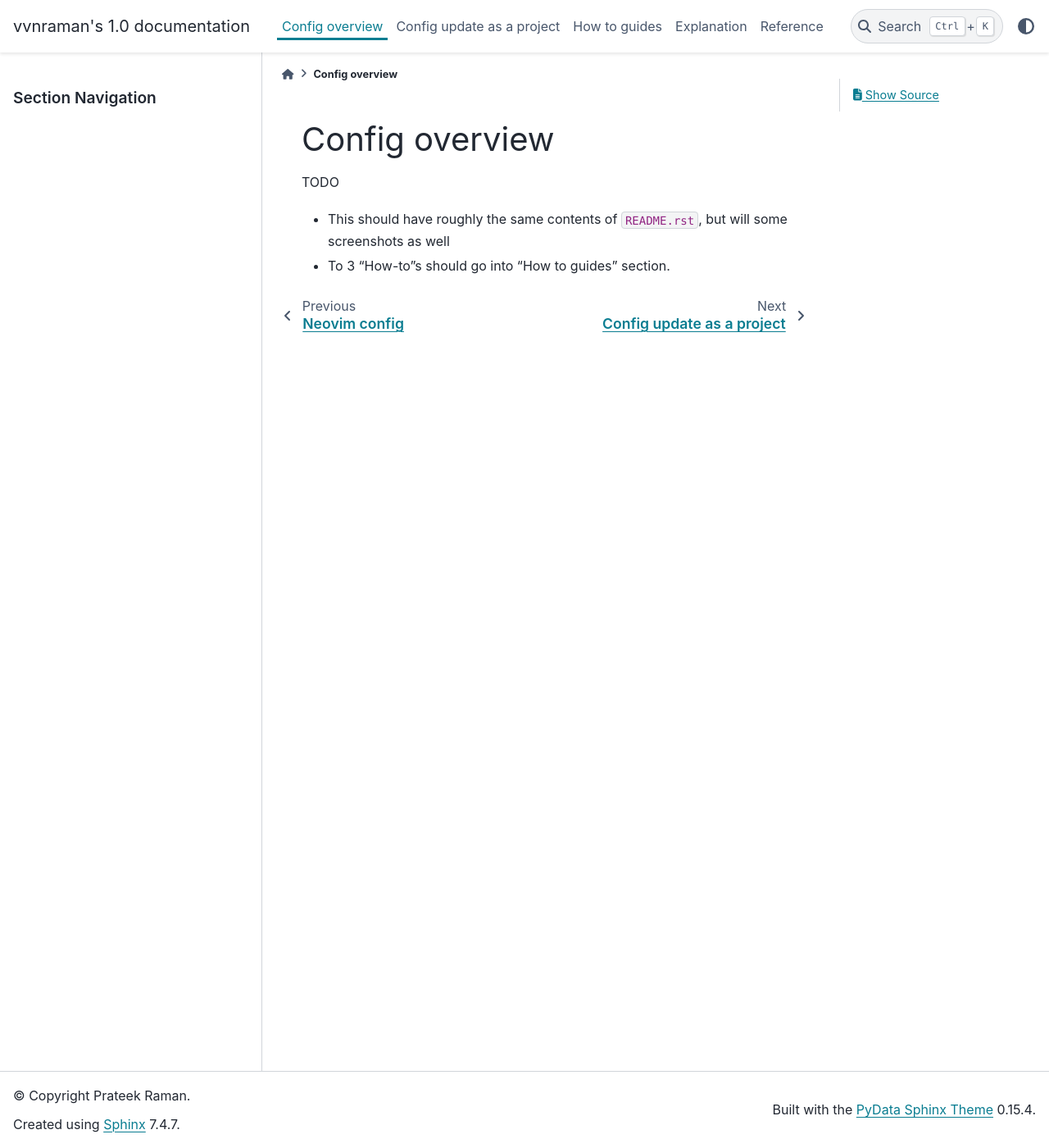
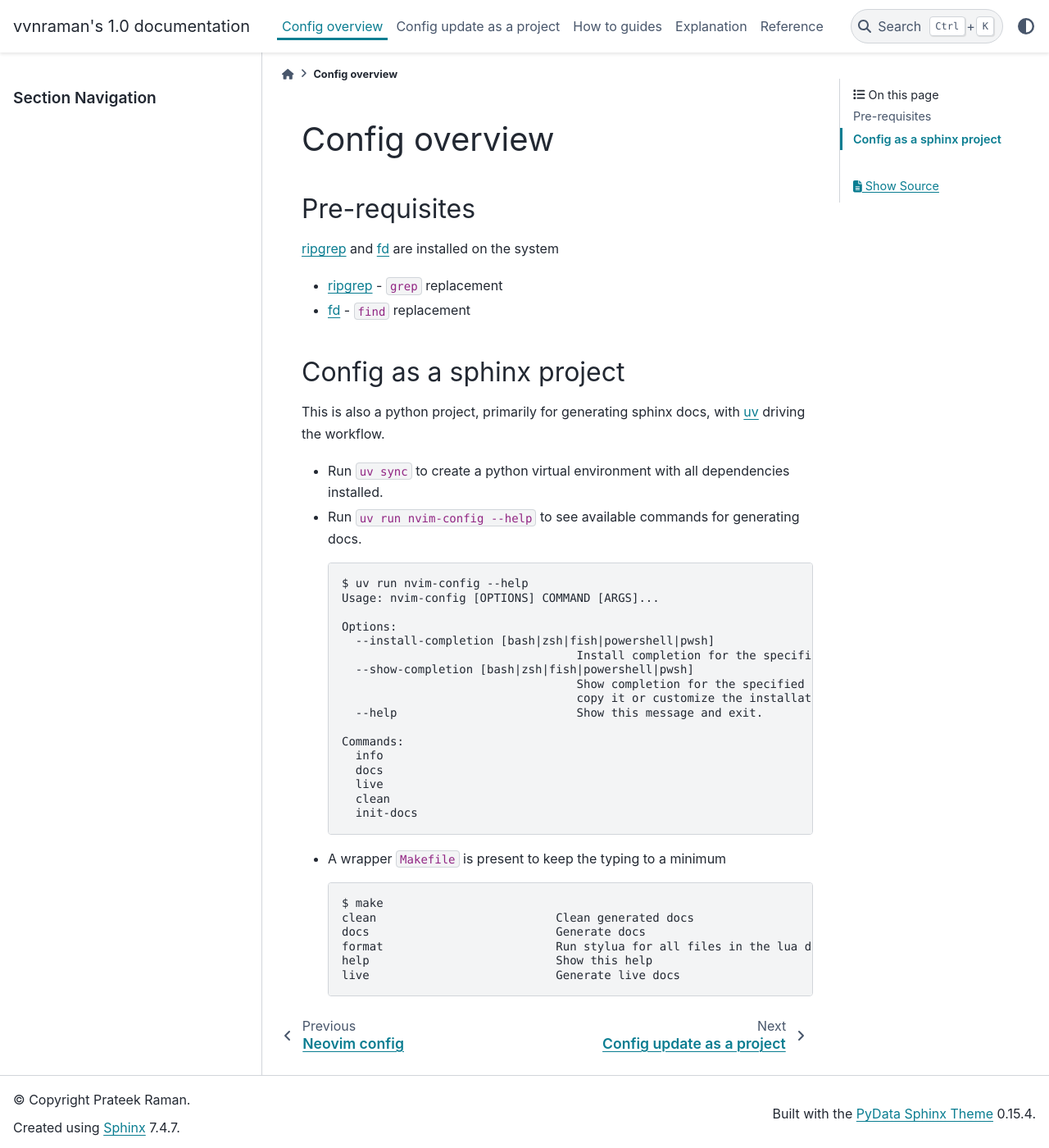
Before and after one commit to vvnraman/neovim-config, a Sphinx documentation site: the page built from docs/overview.rst, in a window 1280 px wide and 1400 px high. Shown: the whole window at 82% size. Built offline with Sphinx 7.4.7 and the PyData theme 0.15.4, drawn with Linux system fonts in a browser that asks for light colours.

Commit message:
Update docs, add docs publish (#6)

```diff
--- a/docs/how-to/index.rst
+++ b/docs/how-to/index.rst
@@ -6,4 +6,6 @@ How to guides
    :maxdepth: 1
    :caption: How to:
 
-TBD.
+   install-neovim
+   isolated-install
+   iterate-on-config
--- a/docs/overview.rst
+++ b/docs/overview.rst
@@ -2,9 +2,58 @@
 Config overview
 ###############
 
-TODO
+Pre-requisites
+==============
 
-- This should have roughly the same contents of ``README.rst``, but will some
-  screenshots as well
+`ripgrep`_ and `fd`_ are installed on the system
 
-- To 3 "How-to"s should go into "How to guides" section.
+* `ripgrep`_ - ``grep`` replacement
+
+* `fd`_ - ``find`` replacement
+
+.. _ripgrep: https://github.com/BurntSushi/ripgrep
+.. _fd: https://github.com/sharkdp/fd
+
+Config as a sphinx project
+==========================
+
+This is also a python project, primarily for generating sphinx docs, with `uv`_
+driving the workflow.
+
+.. _`uv`: https://docs.astral.sh/uv/
+
+* Run ``uv sync`` to create a python virtual environment with all dependencies
+  installed.
+
+* Run ``uv run nvim-config --help`` to see available commands for generating docs.
+
+  .. code-block:: console
+
+     $ uv run nvim-config --help
+     Usage: nvim-config [OPTIONS] COMMAND [ARGS]...
+
+     Options:
+       --install-completion [bash|zsh|fish|powershell|pwsh]
+                                       Install completion for the specified shell.
+       --show-completion [bash|zsh|fish|powershell|pwsh]
+                                       Show completion for the specified shell, to
+                                       copy it or customize the installation.
+       --help                          Show this message and exit.
+
+     Commands:
+       info
+       docs
+       live
+       clean
+       init-docs
+
+* A wrapper ``Makefile`` is present to keep the typing to a minimum
+
+  .. code-block:: console
+
+     $ make
+     clean                          Clean generated docs
+     docs                           Generate docs
+     format                         Run stylua for all files in the lua directores
+     help                           Show this help
+     live                           Generate live docs
--- a/pyproject.toml
+++ b/pyproject.toml
@@ -33,5 +33,7 @@ exclude = [
 ignore = [
   "lua/",
 ]
-
 reportMissingImports = "error"
+reportImplicitStringConcatenation = false
+reportUnannotatedClassAttribute  = false
+reportImplicitOverride = false
```
Also changed, not shown: README.rst (+8 -87 lines), docs/how-to/install-neovim.rst (added, +40 -0 lines), docs/how-to/isolated-install.rst (added, +82 -0 lines), docs/how-to/iterate-on-config.rst (added, +71 -0 lines), docs/index.rst (+10 -0 lines), 1 other file.
